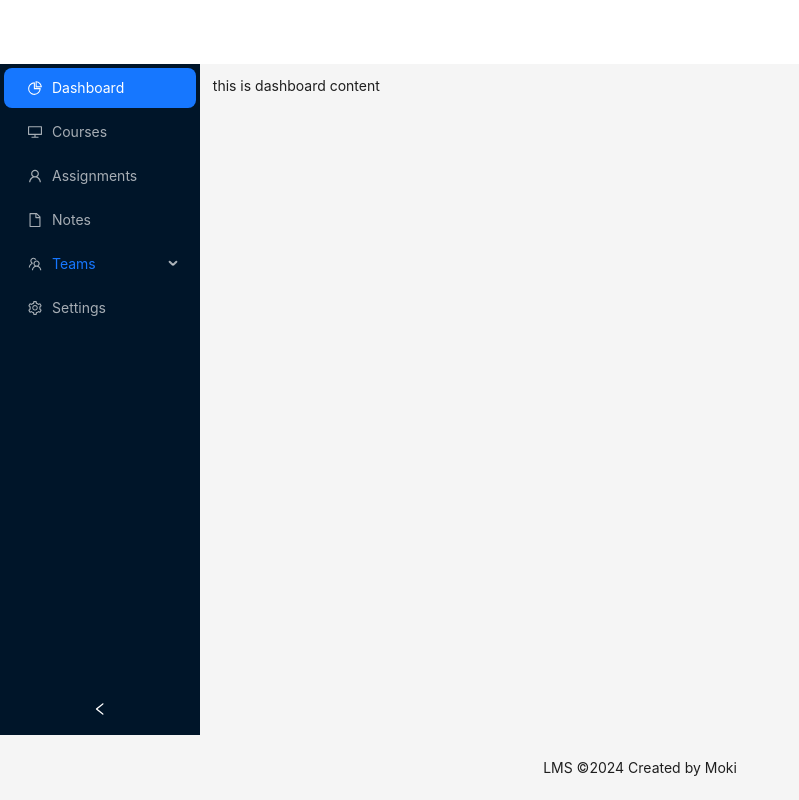
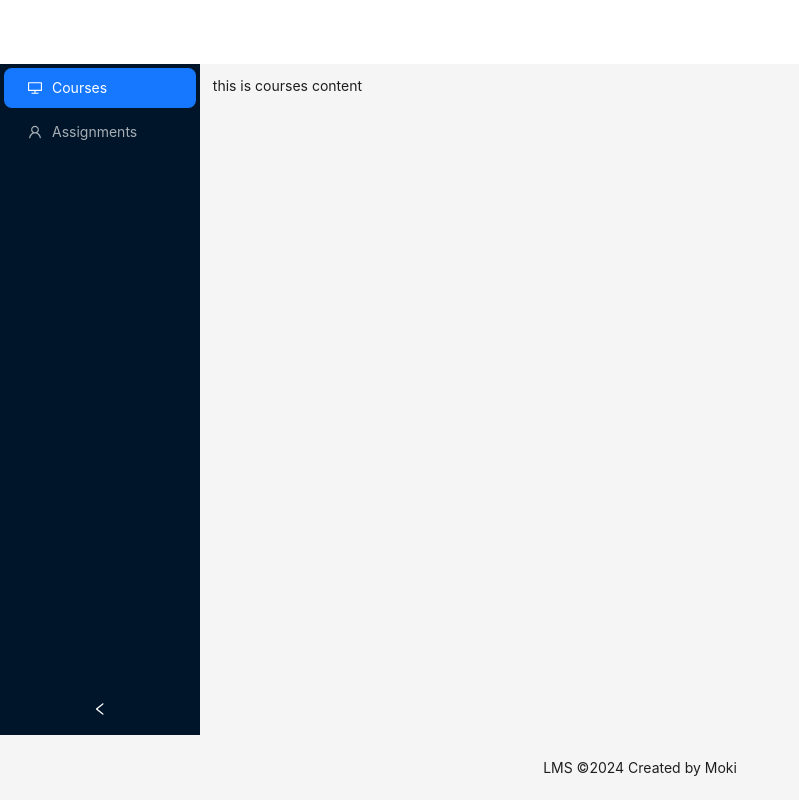
Before and after one commit to kiom4025/React_App, a React (Create React App) app: page / in a window 1280 px wide. Shown: the whole page, without its empty margins (0-799 px from the left). Built offline with nearby package versions, Linux system fonts and the light colour scheme.

Commit message:
Prepare for Front-End Assignment

```diff
--- a/src/Components/Assignment/Submissionsuccess.jsx
+++ b/src/Components/Assignment/Submissionsuccess.jsx
@@ -10,7 +10,7 @@ const SubmissionSuccess = () => {
     title="Assignment Submitted Successfully"
     subTitle="Master the Art of Studying: Your Pathway to Success Awaits."
     extra={[
-      <Button type="primary" key="console" onClick={()=>navigate('/dashboard')}>Go Home</Button>,
+      <Button type="primary" key="console" onClick={()=>navigate('/')}>Go Home</Button>,
       <Button key="buy" onClick={()=>navigate('/assignments/upload')}>Submit Again</Button>,
     ]}
   />
--- a/src/Page/Content.jsx
+++ b/src/Page/Content.jsx
@@ -11,14 +11,15 @@ const PageContent = () => {
         style={{
           margin: '1%',
         }}>
+        {/* Note: changing the element of 'Path="/"' from this is dashboard content -to- this is courses content for focus on Front-end assignement completion and making the course page as the defauld landing page*/}
       <Routes>  {/* Replaced Switch with Routes in React Router v6 */}
-        <Route path="/" element={<>this is dashboard content</>} />
-        <Route path="/dashboard" element={<>this is dashboard content</>} />
-        <Route path="/courses" element={<>this is courses content</>} />
+        <Route path="/" element={<>this is courses content</>} />
+        {/* <Route path="/dashboard" element={<>this is dashboard content</>} /> */}
+        {/* <Route path="/courses" element={<>this is courses content</>} /> */}
         <Route path="/assignments" element={<AssignmentTable/>} />
         <Route path="/assignments/upload" element={<UploadPage/>} />
         <Route path="/assignments/upload/success" element={<SubmissionSuccess/>} />
-        <Route path="/notes" element={<>this is notes content</>} />
+        {/* <Route path="/notes" element={<>this is notes content</>} /> */}
       </Routes>
     </Content>
   );
--- a/src/Page/SideMenu.jsx
+++ b/src/Page/SideMenu.jsx
@@ -1,4 +1,6 @@
 import React, { useState } from 'react';
+/*
+// This import is commented to focus on Front-end assignment submission
 import {
   DesktopOutlined,
   FileOutlined,
@@ -7,6 +9,11 @@ import {
   UserOutlined,
   LeftOutlined,
   SettingOutlined,
+} from '@ant-design/icons'; */
+import {
+  DesktopOutlined,
+  UserOutlined,
+  LeftOutlined,
 } from '@ant-design/icons';
 import { Layout, Menu, Button } from 'antd';
 import { Link } from 'react-router-dom';
@@ -19,9 +26,11 @@ function getItem(label, key, icon, children) {
     label,
   };
 }
+/*
+// This list is commented to focus on Front-end assignment submission
 const items = [
   getItem(<Link to="/dashboard">Dashboard</Link>, '1', <PieChartOutlined />),
-  getItem(<Link to="/courses">Courses</Link>, '2', <DesktopOutlined />),
+  getItem(<Link to="/">Courses</Link>, '2', <DesktopOutlined />),
   getItem(<Link to="/assignments">Assignments</Link>, '3', <UserOutlined />),
   getItem(<Link to="/Notes">Notes</Link>, '4', <FileOutlined/>),
   getItem(<Link to="/Teams">Teams</Link>, 'sub1', <TeamOutlined />,
@@ -30,6 +39,10 @@ const items = [
     getItem(<Link to="/Team2">Team2</Link>, '7')
     ]),
   getItem(<Link to={"settings"}>Settings</Link>, '8', <SettingOutlined />),
+]; */
+const items = [
+  getItem(<Link to="/">Courses</Link>, '1', <DesktopOutlined />),
+  getItem(<Link to="/assignments">Assignments</Link>, '2', <UserOutlined />),
 ];
 const SideMenu = () => {
   const [collapsed, setCollapsed] = useState(false);
```
